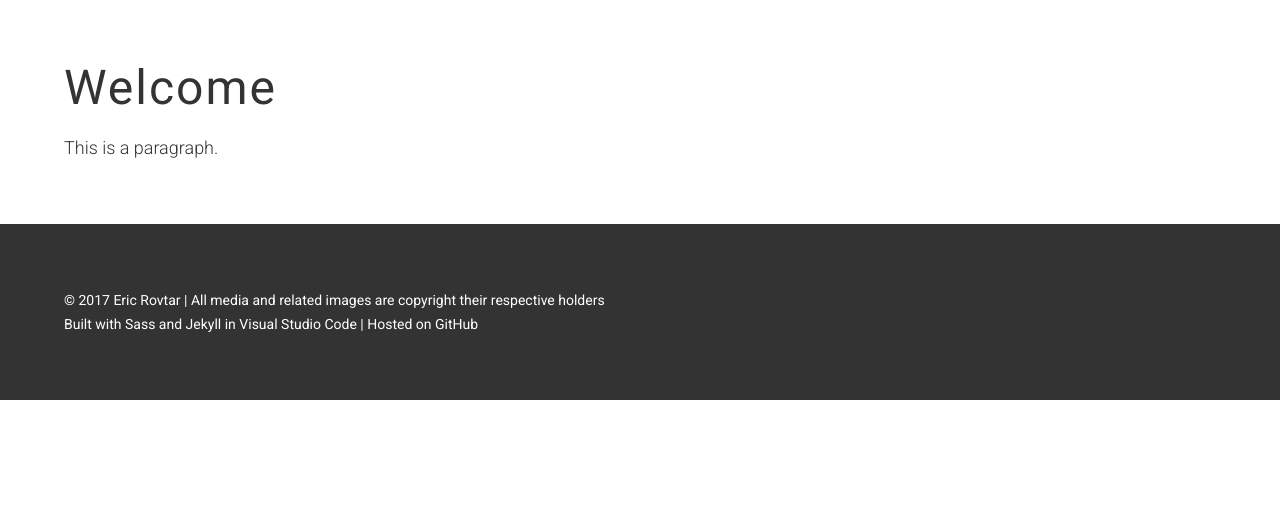
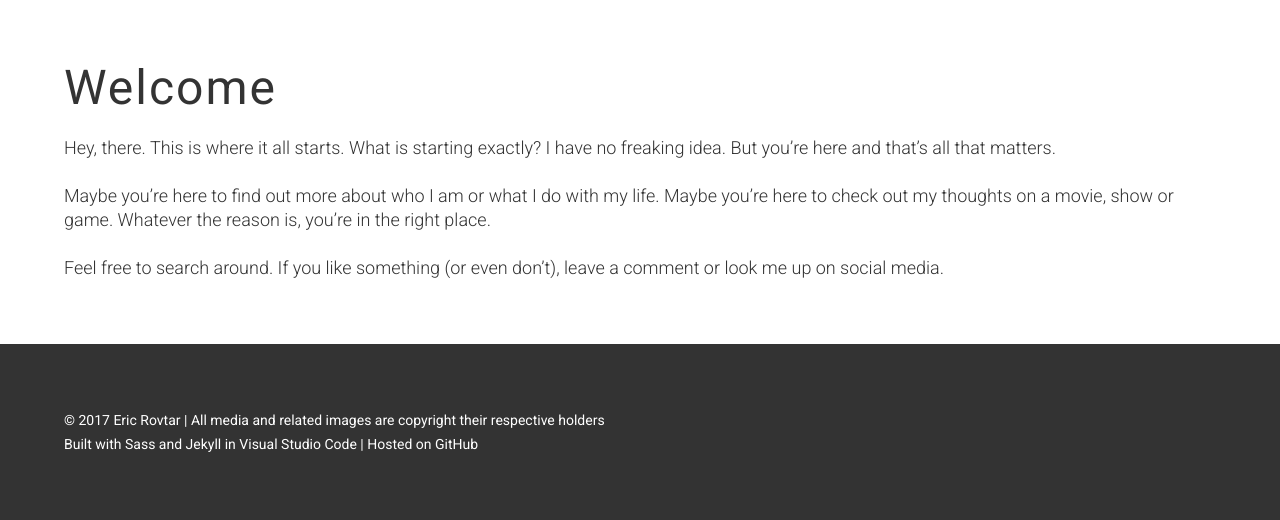
Before and after one commit to ericrovtar/ericrovtar.github.io--v2, a Jekyll site: the page built from index.md, in a window 1280 px wide. Shown: the part 594-1114 px from the top of the page. Built offline with Jekyll 4.4.1, drawn with Linux system fonts in a browser that asks for light colours; before the commit the page ends 994 px from its top, so only the background shows below that.

Commit message:
Add copy

```diff
--- a/index.md
+++ b/index.md
@@ -8,4 +8,10 @@ title: Home
 
 # Welcome
 
-This is a paragraph.
+Hey, there. This is where it all starts. What is starting exactly? I have no freaking idea. But you're here and
+that's all that matters.
+
+Maybe you're here to find out more about who I am or what I do with my life. Maybe you're here to check out my
+thoughts on a movie, show or game. Whatever the reason is, you're in the right place.
+
+Feel free to search around. If you like something (or even don't), leave a comment or look me up on social media.
```
